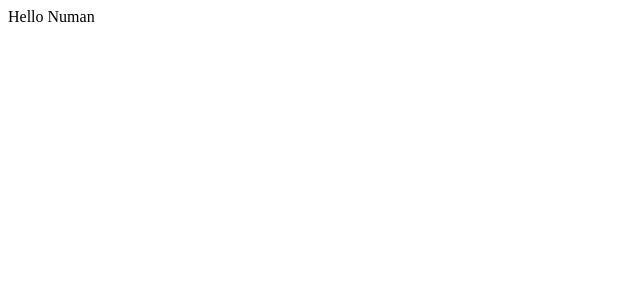
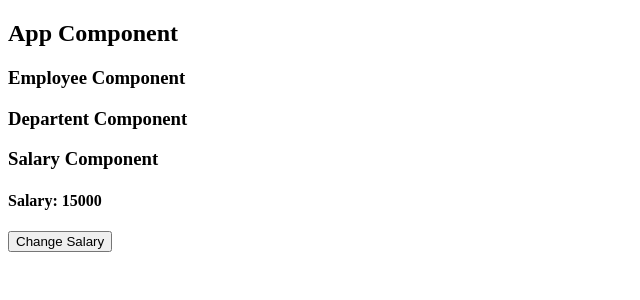
Before and after one commit to num-js/learn-React-advance, a React (Create React App) app: page / in a window 1280 px wide. Shown: the top 300 px of the page, without its empty margins (0-640 px from the left). Built offline with nearby package versions, Linux system fonts and the light colour scheme.

Commit message:
context created & accessing value of a context

```diff
--- a/src/App.js
+++ b/src/App.js
@@ -1,9 +1,37 @@
-function App() {
-    return (
-        <div>
-            Hello Numan
-        </div>
-    );
+import React, { Component } from 'react';
+import Employee from './Employee';
+
+//Creating ContextAPI
+export const MyContext = React.createContext();
+
+class App extends Component {
+    state = {
+        name: 'Numan',
+        pro: 'MERN Stack Developer',
+        salary: 15000,
+    }
+
+
+    increaseSalary = () => {
+        this.setState({
+            salary: this.state.salary + 5000
+        });
+    }
+
+    render() {
+        const data = {
+            salary: this.state.salary,
+            increaseSalary: this.increaseSalary
+        }
+
+        return (
+            <>
+                <h2>App Component</h2>
+                <MyContext.Provider value={data}>
+                    <Employee />
+                </MyContext.Provider>
+            </>
+        );
+    }
 }
-
 export default App;
--- /dev/null
+++ b/src/Departent.js
@@ -0,0 +1,14 @@
+import React, { Component } from 'react';
+import Salary from './Salary';
+
+class Departent extends Component {
+    render() {
+        return (
+            <>
+                <h3>Departent Component</h3>
+                <Salary />
+            </>
+        );
+    }
+}
+export default Departent;
--- /dev/null
+++ b/src/Employee.js
@@ -0,0 +1,14 @@
+import React, { Component } from 'react';
+import Departent from './Departent';
+
+class Employee extends Component {
+    render() {
+        return (
+            <>
+                <h3>Employee Component</h3>
+                <Departent />
+            </>
+        );
+    }
+}
+export default Employee;
--- /dev/null
+++ b/src/Salary.js
@@ -0,0 +1,28 @@
+import React, { Component } from 'react';
+import { MyContext } from './App';
+
+class Salary extends Component {
+
+    render() {
+        return (
+            <>
+                <h3>Salary Component</h3>
+                <MyContext.Consumer>
+                    {
+                        ({salary, increaseSalary}) =>
+                            <>
+                                <h4>Salary: {salary}</h4>
+                                <button
+                                    onClick = {increaseSalary}
+                                >
+                                    Change Salary
+                                </button>
+                            </>
+                    }
+                </MyContext.Consumer>
+            </>
+        );
+    }
+}
+
+export default Salary;
```
Also changed, not shown: 2 other files (tests, documents, lock files or other folders).
